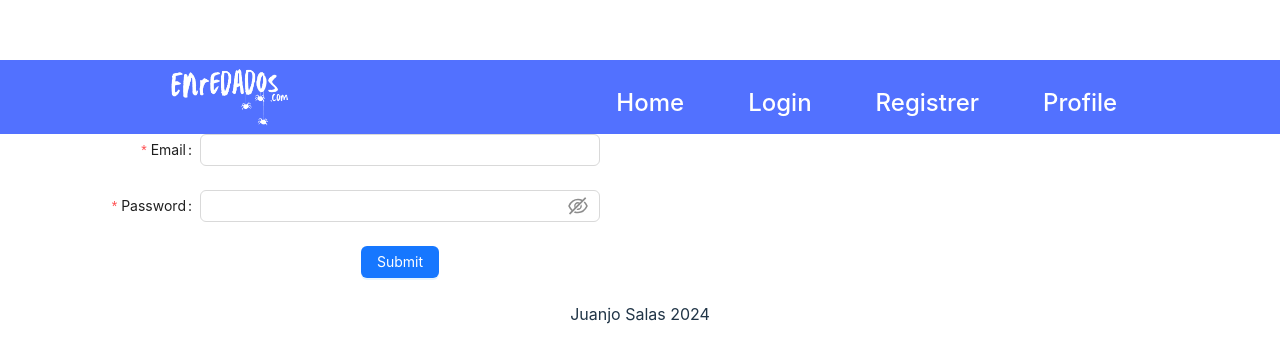
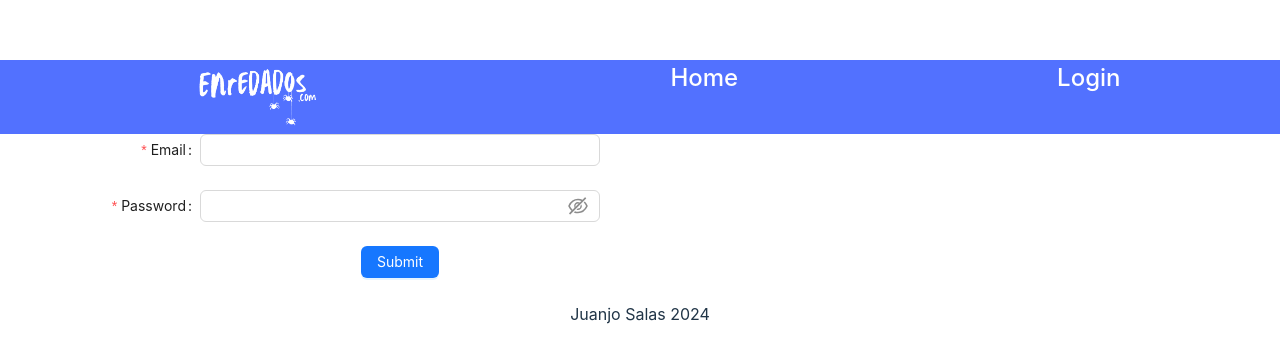
Before and after one commit to JuanjoSalas/ecommerce-front-end, a React (Vite) app: page /user/login in a window 1280 px wide. Shown: the part 207-568 px from the top of the page. Built offline with nearby package versions, Linux system fonts and the light colour scheme.

Commit message:
Header Link

```diff
--- a/src/components/Header/Header.jsx
+++ b/src/components/Header/Header.jsx
@@ -1,18 +1,37 @@
 import React from "react";
 import logo from "../../assets/img/logo.png"
 import { Link } from "react-router-dom";
+import { useContext } from "react";
+import { UserContext } from "../../context/UserContext/UserState";
 import "./Header.scss";
 
 export const Header = () => {
+  const { token, logout } = useContext(UserContext);
+
+  const logoutUser = () => {
+    logout();
+  };
+
   return (
     <div className="header">
         <img className="logo-header" src={ logo }/>
-        <nav>
             <span><Link to="/">Home</Link></span>
+            {token ? (
+            <>
+              <span><Link to="/user/userInfo">Profile</Link></span>
+              <button
+            onClick={() => {
+              logout();
+              navigate("/login");
+            }}
+          >
+            Logout
+          </button>
+        </>
+      ) : (
             <span><Link to="/user/login">Login</Link></span>
-            <span><Link to="/user/">Registrer</Link></span>
-            <span><Link to="/user/userInfo">Profile</Link></span>
-        </nav>
+
+          )}
     </div>
   )
 }
--- a/src/components/Login/Login.jsx
+++ b/src/components/Login/Login.jsx
@@ -8,7 +8,7 @@ import "./Login.scss";
 
 export const Login = () => {
   const {login} = useContext(UserContext)
-  const emailRegex = /^\w+@[a-zA-Z_]+?\.[a-zA-Z]{2,3}$/
+  //const emailRegex = /^\w+@[a-zA-Z_]+?\.[a-zA-Z]{2,3}$/
 
 const navigate = useNavigate()
   const onFinish = (values) => {
@@ -46,10 +46,10 @@ const navigate = useNavigate()
           required: true,
           message: 'Please input your email!',
         },
-        {
-          pattern: emailRegex,
-          message: 'Please input a correct email!',
-        },
+        //{
+          //pattern: emailRegex,
+          //message: 'Please input a correct email!',
+        //},
       ]}
     >
       <Input />
```
